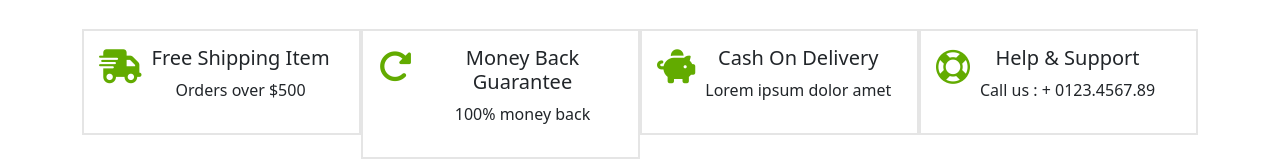
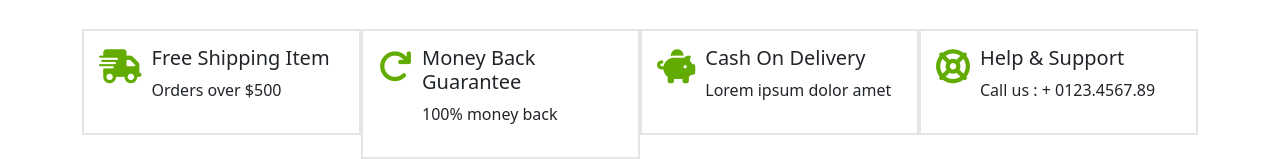
Before and after one commit to hoseindig/react-shop-test, a React (Create React App) app: page / in a window 1280 px wide. Shown: the part 1815-1974 px from the top of the page. Built offline with nearby package versions, Linux system fonts and the light colour scheme.

Commit message:
FeaturesBox

```diff
--- a/src/components/featuresBox.jsx
+++ b/src/components/featuresBox.jsx
@@ -1,35 +1,35 @@
 import { Row, Col, Container } from "react-bootstrap";
+
 import styles from "./featuresBox.module.scss";
 const FeaturesBox = () => {
   const features = [
     {
       id: 1,
-      icon: "fa fa-shipping-fast",
+      icon: "fas fa-truck-fast",
       h5: "Free Shipping Item",
       p: "Orders over $500",
     },
     {
       id: 2,
-      icon: "fa fa-redo-alt",
+      icon: "fas fa-solid fa-rotate-right",
       h5: "Money Back Guarantee",
       p: "100% money back",
     },
     {
       id: 3,
-      icon: "fa fa-piggy-bank",
+      icon: "fas fa-piggy-bank",
       h5: "Cash On Delivery",
       p: "Lorem ipsum dolor amet",
     },
     {
       id: 4,
-      icon: "fa fa-life-ring",
+      icon: "fas fa-life-ring",
       h5: "Help & Support",
       p: "Call us : + 0123.4567.89",
     },
   ];
   return (
     <Container>
-      {" "}
       <div className={styles.features}>
         <Row>
           {features.map((f) => {
@@ -43,6 +43,7 @@ const FeaturesBox = () => {
               >
                 <div className={styles["icon"]}>
                   <i className={f.icon}></i>
+                  {/* <FontAwesomeIcon icon={faHome} /> */}
                 </div>
                 <div className={styles["text"]}>
                   <h5>{f.h5}</h5>
--- a/src/components/featuresBox.module.scss
+++ b/src/components/featuresBox.module.scss
@@ -15,6 +15,7 @@
       line-height: 40px;
     }
     .text {
+      text-align: left;
     }
   }
 }
```
